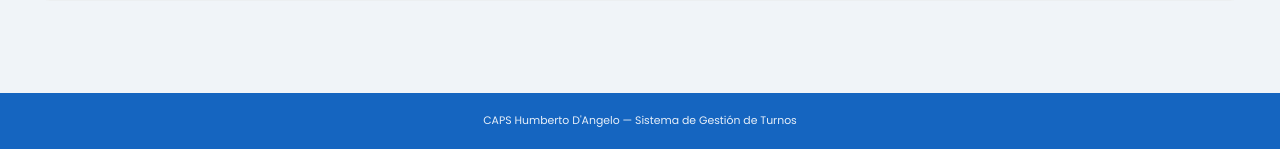
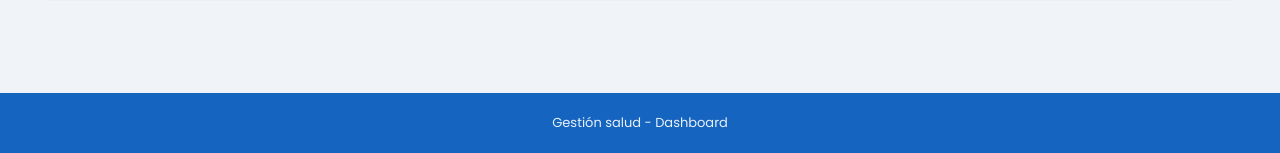
Before and after one commit to alan-livinsky/dashboardv2, a Flask app: template app/dashboard/templates/dashboard_appointments.html in a window 1280 px wide. Shown: the part 4378-4531 px from the top of the page. Run offline with Flask 3, Linux system fonts and the light colour scheme; the template is opened without the code that fills it, so the values that code supplies are empty.

Commit message:
style(dashboard): update footer text and font size in appointments template
Change footer content to "Gestión salud - Dashboard" and add inline font-size styling for consistency.

```diff
--- a/app/dashboard/templates/dashboard_appointments.html
+++ b/app/dashboard/templates/dashboard_appointments.html
@@ -366,7 +366,7 @@
         </section>
     </main>
 
-    <footer class="footer">CAPS Humberto D'Angelo — Sistema de Gestión de Turnos</footer>
+    <footer class="footer" style="font-size: 13px;">Gestión salud - Dashboard</footer>
 
     <script>
         var data_1 = JSON.parse('{{ data | tojson}}');
```
